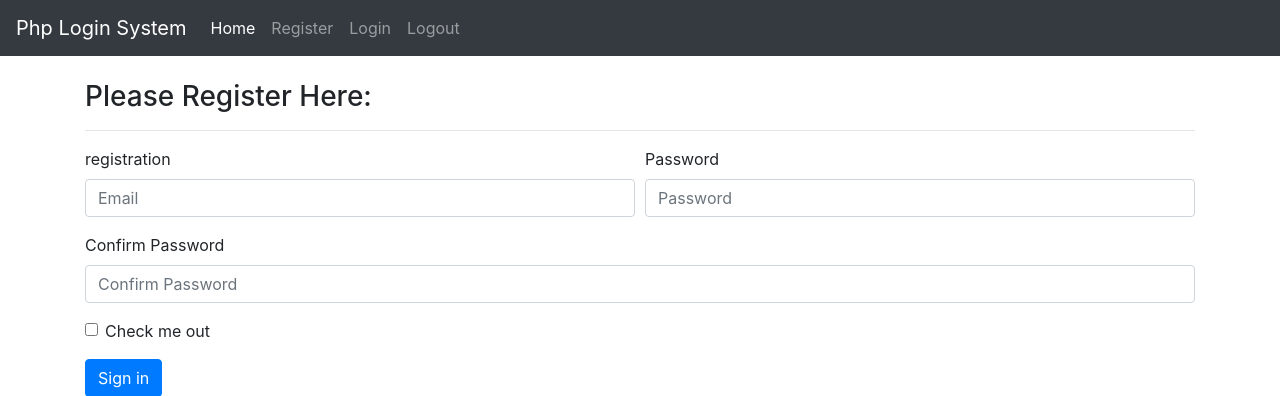
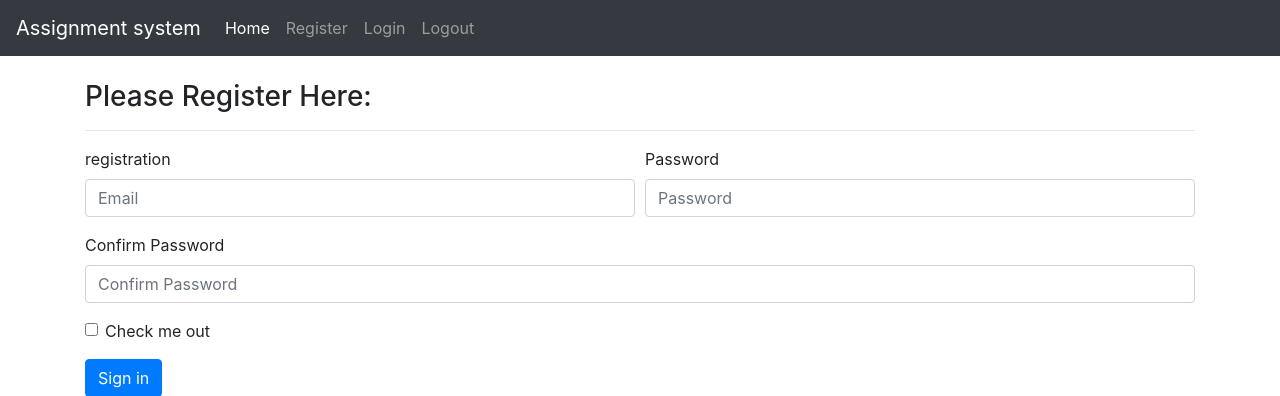
Before and after one commit to Majidalee/AssignmentSystem, a PHP site: page /register.php in a window 1280 px wide. Shown: the top 396 px of the page. Run offline with PHP 8.4, Linux system fonts and the light colour scheme.

Commit message:
full working project

```diff
--- a/login.php
+++ b/login.php
@@ -80,7 +80,7 @@ if(empty($err))
   </head>
   <body>
   <nav class="navbar navbar-expand-lg navbar-dark bg-dark">
-  <a class="navbar-brand" href="#">Php Login System</a>
+  <a class="navbar-brand" href="#">Assignment system</a>
   <button class="navbar-toggler" type="button" data-toggle="collapse" data-target="#navbarNavDropdown" aria-controls="navbarNavDropdown" aria-expanded="false" aria-label="Toggle navigation">
     <span class="navbar-toggler-icon"></span>
   </button>
--- a/register.php
+++ b/register.php
@@ -109,7 +109,7 @@ mysqli_close($conn);
 
 <body>
     <nav class="navbar navbar-expand-lg navbar-dark bg-dark">
-        <a class="navbar-brand" href="#">Php Login System</a>
+        <a class="navbar-brand" href="#">Assignment system</a>
         <button class="navbar-toggler" type="button" data-toggle="collapse" data-target="#navbarNavDropdown"
             aria-controls="navbarNavDropdown" aria-expanded="false" aria-label="Toggle navigation">
             <span class="navbar-toggler-icon"></span>
--- a/welcome.php
+++ b/welcome.php
@@ -40,7 +40,7 @@ if(!isset($_SESSION['loggedin']) || $_SESSION['loggedin'] !==true)
   </head>
   <body>
   <nav class="navbar navbar-expand-lg navbar-dark bg-dark">
-  <a class="navbar-brand" href="#">Php Login System</a>
+  <a class="navbar-brand" href="#">Assignment system</a>
   <button class="navbar-toggler" type="button" data-toggle="collapse" data-target="#navbarNavDropdown" aria-controls="navbarNavDropdown" aria-expanded="false" aria-label="Toggle navigation">
     <span class="navbar-toggler-icon"></span>
   </button>
```
